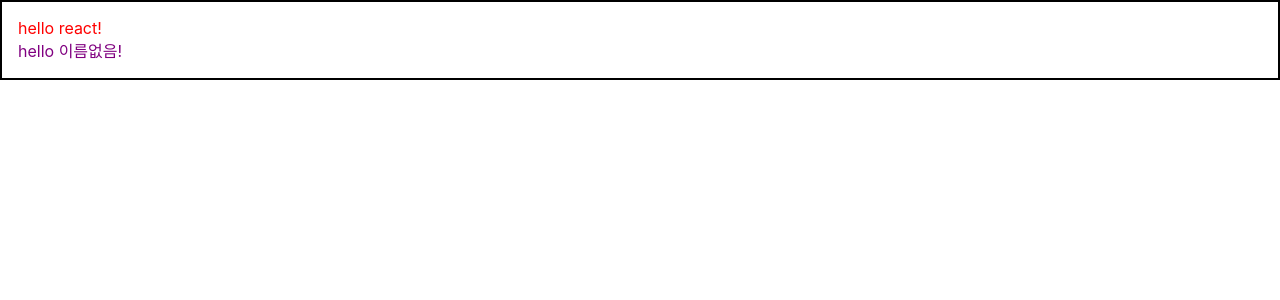
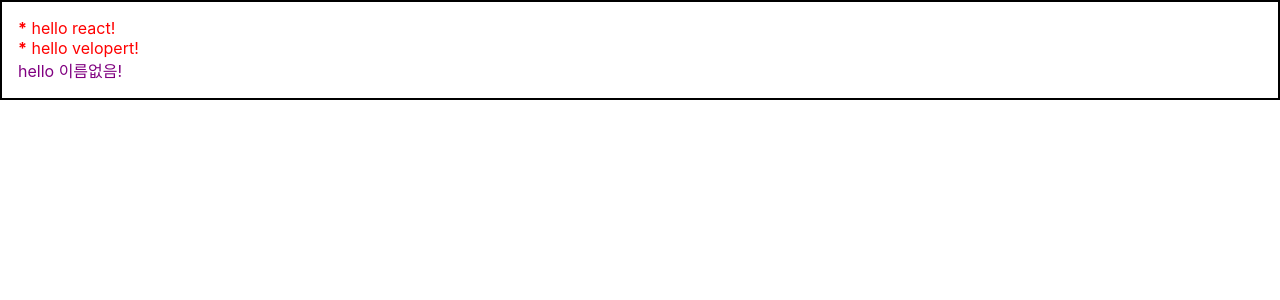
Before and after one commit to dwkim-97/velopert-react-redux, a React (Create React App) app: page / in a window 1280 px wide. Shown: the top 300 px of the page. Built offline with nearby package versions, Linux system fonts and the light colour scheme.

Commit message:
1-6 조건부 렌더링

```diff
--- a/src/App.js
+++ b/src/App.js
@@ -7,7 +7,12 @@
     <Wrapper
     //Wrapper 태그 내부 태그들이 children으로 Wrapper에게 넘어감
     >
-      <Hello name="react" color="red" />
+      {/* isSpecial은 자바스크립트 값이므로 {true}의 형태 */}
+      <Hello name="react" color="red" isSpecial={true} />
+
+      {/* 단순히 isSpecial만 입력하면 알아서 {true}값으로 들어감*/}
+      <Hello name="velopert" color="red" isSpecial />
+
       <Hello color="purple" />
     </Wrapper>
   );
--- a/src/Hello.js
+++ b/src/Hello.js
@@ -1,7 +1,12 @@
 import React from 'react';
 
-function Hello({ color, name }) { // 비구조화 할당
-    return <div style={{ color }}>hello {name}!</div>
+function Hello({ color, name, isSpecial }) { // 비구조화 할당
+    return (
+        <div style={{ color }}>
+            {isSpecial && <b>*</b>} {/*단축 평가 논리 계산법*/}
+            hello {name}!
+        </div>
+    )
 }
 
 // Hello 컴포넌트의 기본 props 설정
```
